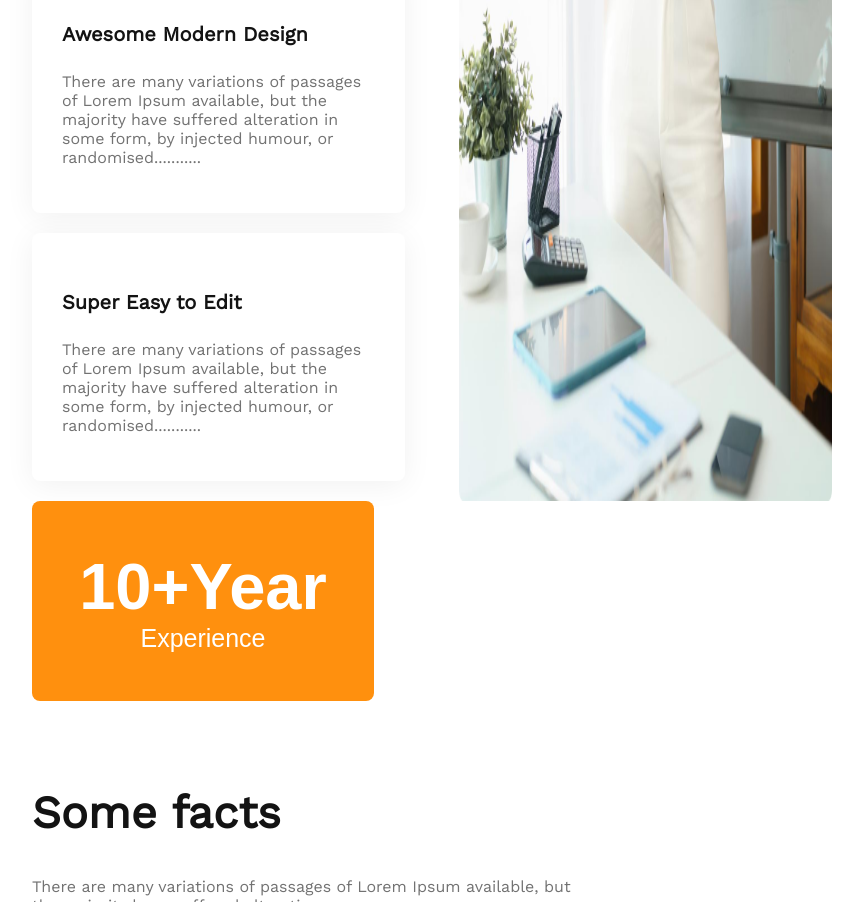
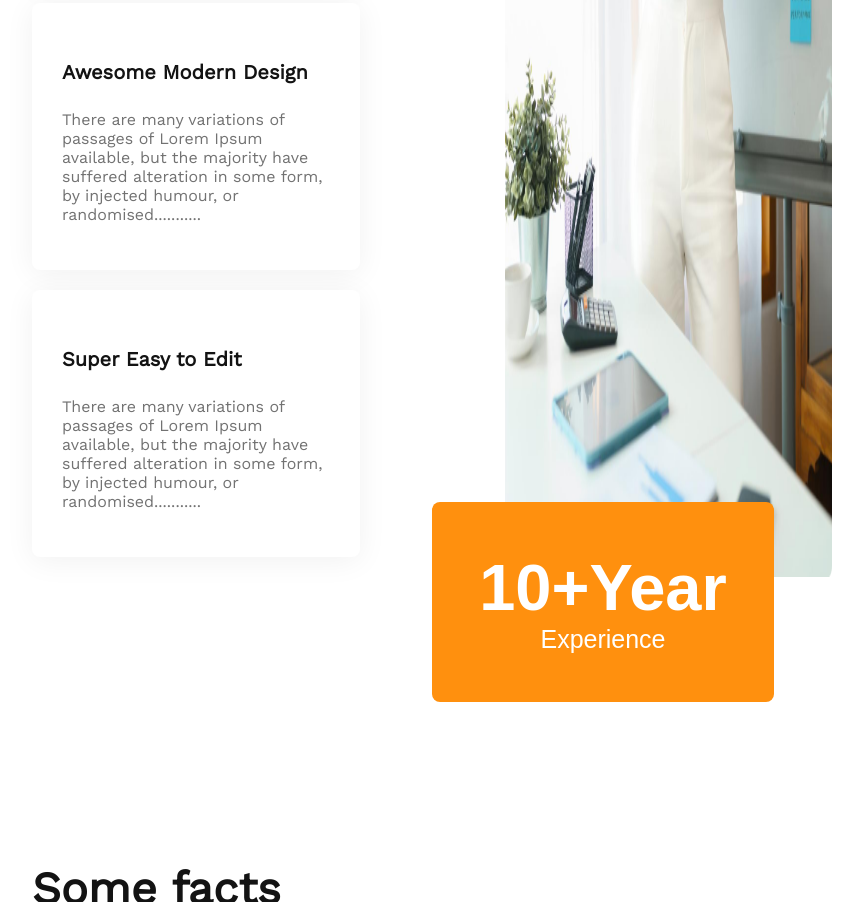
Before and after one commit to mdshahco/g3-architects-main, a plain HTML site: page index.html in a window 1280 px wide. Shown: the part 2541-3443 px from the top of the page, without its empty margins (208-1071 px from the left). Drawn offline with nearby package versions, Linux system fonts and the light colour scheme.

Commit message:
exp btn position problem solved

```diff
--- a/styles/style.css
+++ b/styles/style.css
@@ -133,11 +133,12 @@ nav{
 /* quick section ended */
 /* love and enjoy section style started */
 .love-contain{
-    display: flex;
+    /* display: flex;
     gap: 54px;
-    flex: 1 1;
+    flex: 1 1; */
     display: grid;
     grid-template-columns: 1fr 1fr;
+    gap: 145px;
 
 }
 .love-title-main{
@@ -169,10 +170,12 @@ nav{
     height: 50%;
     box-shadow: 0px 4px 30px rgba(0, 0, 0, 0.06);
     border-radius: 8px;
+    position: relative;
 }
 .love-photo img{
     width: 100%;
     height: 100%;
+    position: relative;
 }
 .experience-btn{
     width: 342px;
@@ -184,7 +187,12 @@ nav{
     font-weight: 500;
     font-size: 25px;
     text-align: center;
+    position: relative;
+    left: 50%;
+    bottom: 75px;
+
 }
+
 .exp-year{
     font-weight: 700;
     font-size: 65px;
```
